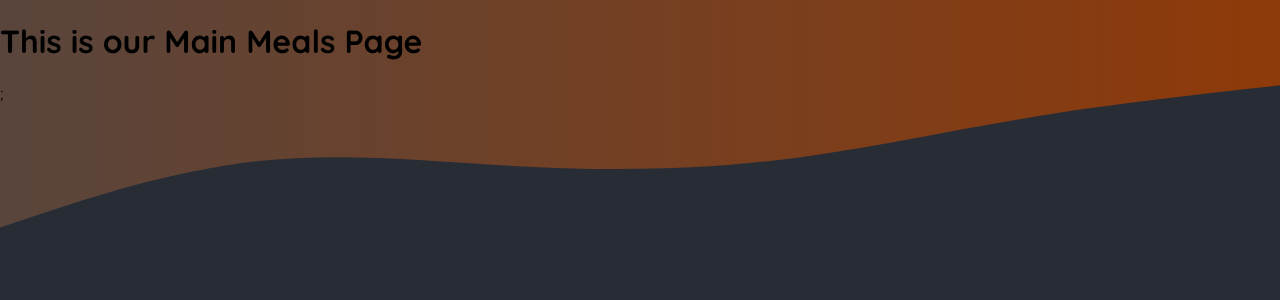
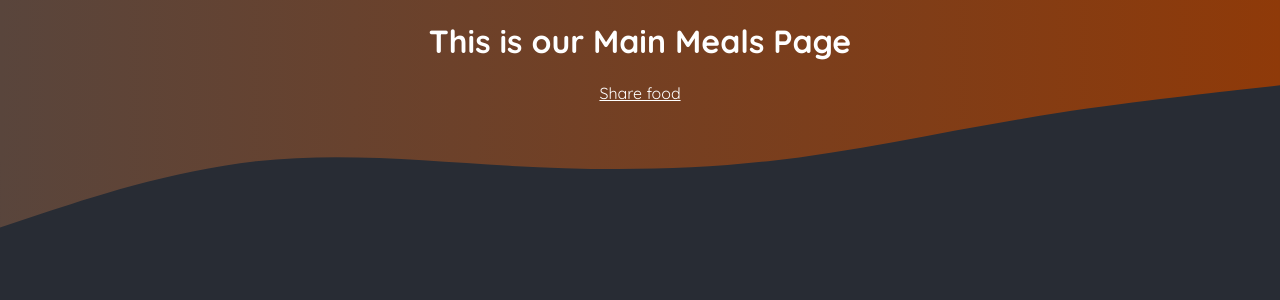
Before and after one commit to sldimitrov/NextLevelFood, a Next.js app: page /meals in a window 1280 px wide. Shown: the top 300 px of the page. Built offline with nearby package versions, Linux system fonts and the light colour scheme.

Commit message:
Add Links to navigate between App pages

```diff
--- a/app/meals/page.js
+++ b/app/meals/page.js
@@ -1,7 +1,16 @@
+import Link from "next/link";
+
 export default function MealsPage() {
   return (
     <main>
-      <h1>This is our Main Meals Page</h1>;
+      <h1 style={{ textAlign: "center", color: "white" }}>
+        This is our Main Meals Page
+      </h1>
+      <p style={{ textAlign: "center" }}>
+        <Link style={{ color: "white" }} href="/meals/share">
+          Share food
+        </Link>
+      </p>
     </main>
   );
 }
```
Also changed, not shown: app/community/page.js (+8 -1 lines), app/meals/[slug]/page.js (+8 -1 lines), app/page.js (+12 -1 lines).
